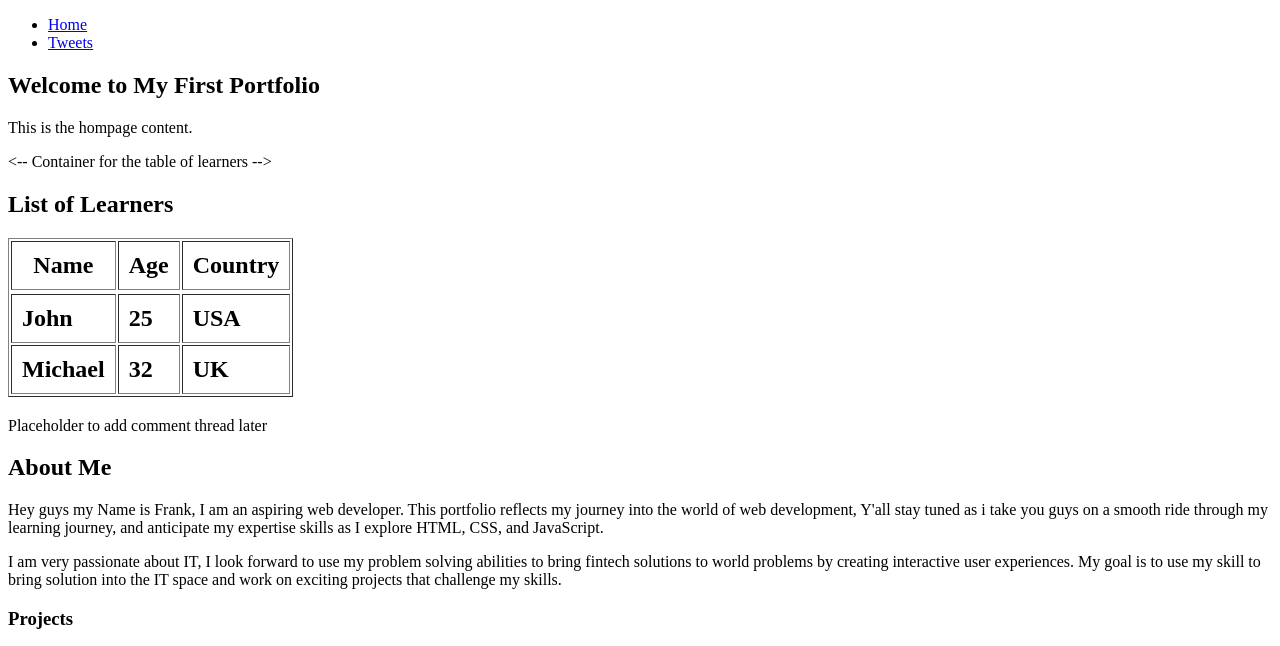
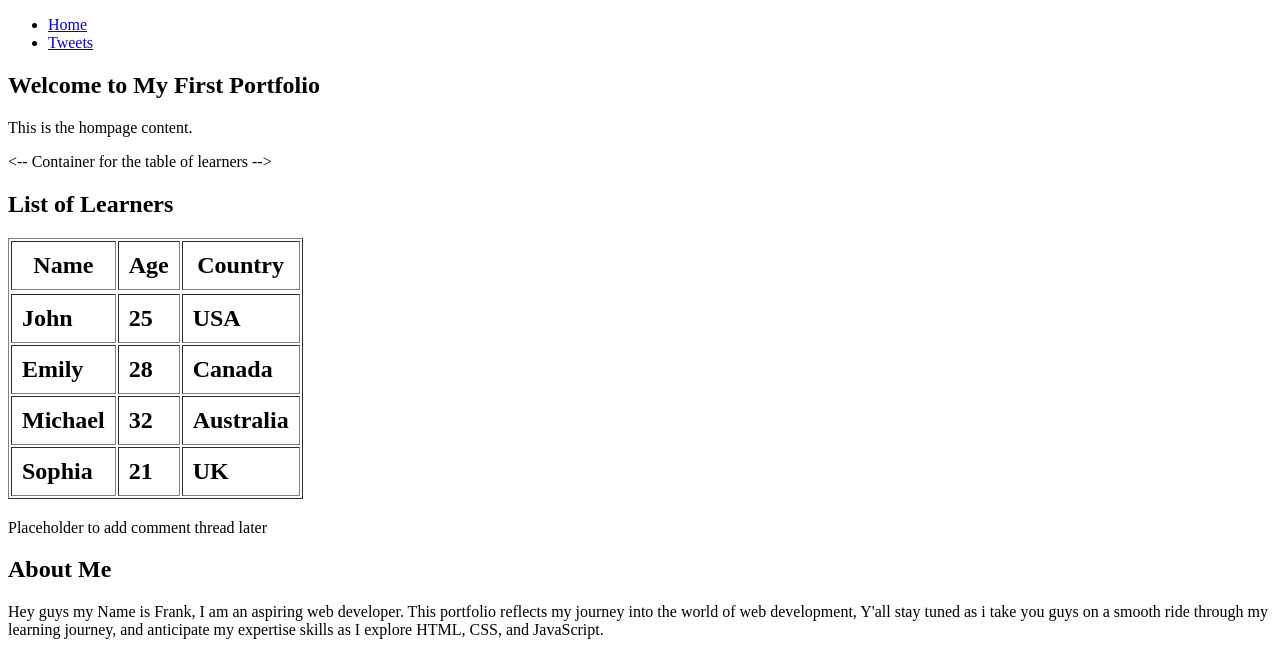
Before and after one commit to Franklef007/My_First_Portfolio, a plain HTML site: page html_basic/index.html in a window 1280 px wide. Shown: the top 646 px of the page. Drawn offline with Linux system fonts and the light colour scheme.

Commit message:
Add changes to index.html

```diff
--- a/html_basic/index.html
+++ b/html_basic/index.html
@@ -40,9 +40,19 @@
 			<td>USA</td>
 		    </tr>
 		    <tr>
-			 <td>Michael</td>
-			 <td>32</td>
-			 <td>UK</td>
+			<td>Emily</td>
+			<td>28</td>
+			<td>Canada</td>
+		    </tr>
+		    <tr>
+			<td>Michael</td>
+		        <td>32</td>
+			<td>Australia</td>
+		    </tr>
+		    <tr>
+			<td>Sophia</td>
+			<td>21</td>
+			<td>UK</td>
 		    </tr>
 	        </tbody>
 	    </table>
```
